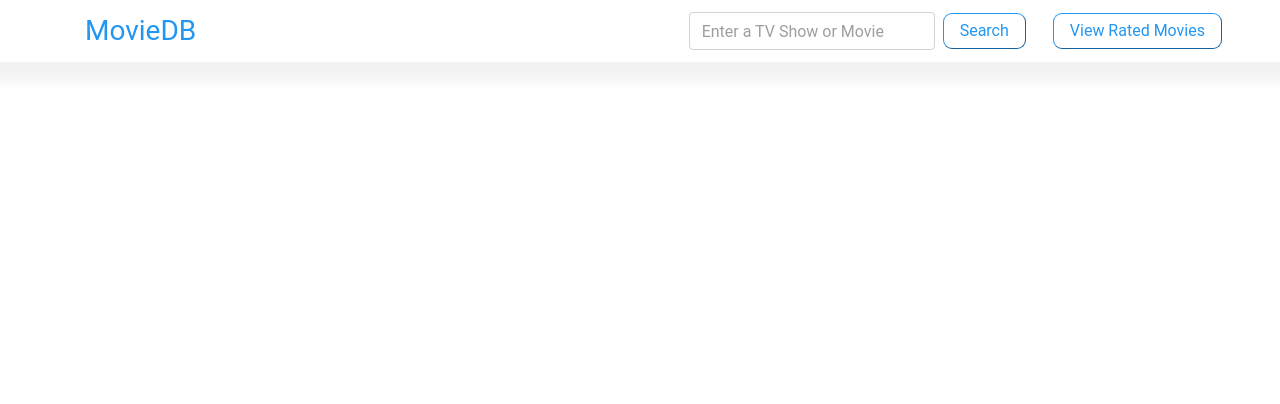
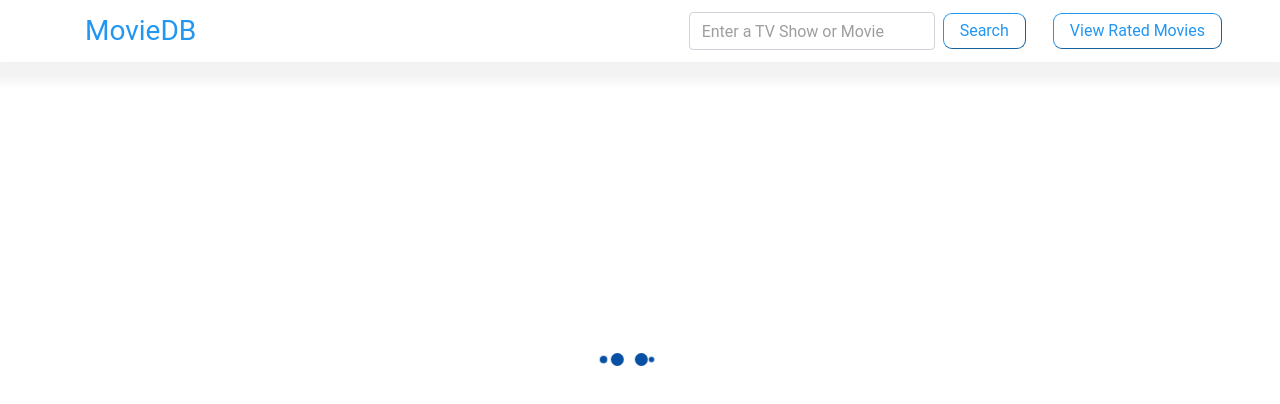
Before and after one commit to dineshdkr/MyMovieDb, an Angular app: page /movies in a window 1280 px wide. Shown: the top 404 px of the page. Built offline with nearby package versions, Linux system fonts and the light colour scheme.

Commit message:
Added loading-spinner

```diff
--- a/src/app/app.module.ts
+++ b/src/app/app.module.ts
@@ -10,6 +10,7 @@ import { MovieListComponent } from './movie/movie-list/movie-list.component';
 import { MovieDetailComponent } from './movie/movie-detail/movie-detail.component';
 import { MovieService } from './movie/movie.service';
 import { RatedMoviesComponent } from './movie/rated-movies/rated-movies.component';
+import { LoadingSpinnerComponent } from './loading-spinner/loading-spinner.component';
 
 @NgModule({
   declarations: [
@@ -17,7 +18,8 @@ import { RatedMoviesComponent } from './movie/rated-movies/rated-movies.componen
     HeaderComponent,
     MovieListComponent,
     MovieDetailComponent,
-    RatedMoviesComponent
+    RatedMoviesComponent,
+    LoadingSpinnerComponent
   ],
   imports: [
     BrowserModule,
--- /dev/null
+++ b/src/app/loading-spinner/loading-spinner.component.css
@@ -0,0 +1,63 @@
+.lds-ellipsis {
+    display: inline-block;
+    position: relative;
+    width: 80px;
+    height: 80px;
+}
+
+.lds-ellipsis div {
+    position: absolute;
+    top: 33px;
+    width: 13px;
+    height: 13px;
+    border-radius: 50%;
+    background: rgb(8, 80, 163);
+    animation-timing-function: cubic-bezier(0, 1, 1, 0);
+}
+
+.lds-ellipsis div:nth-child(1) {
+    left: 8px;
+    animation: lds-ellipsis1 0.6s infinite;
+}
+
+.lds-ellipsis div:nth-child(2) {
+    left: 8px;
+    animation: lds-ellipsis2 0.6s infinite;
+}
+
+.lds-ellipsis div:nth-child(3) {
+    left: 32px;
+    animation: lds-ellipsis2 0.6s infinite;
+}
+
+.lds-ellipsis div:nth-child(4) {
+    left: 56px;
+    animation: lds-ellipsis3 0.6s infinite;
+}
+
+@keyframes lds-ellipsis1 {
+    0% {
+        transform: scale(0);
+    }
+    100% {
+        transform: scale(1);
+    }
+}
+
+@keyframes lds-ellipsis3 {
+    0% {
+        transform: scale(1);
+    }
+    100% {
+        transform: scale(0);
+    }
+}
+
+@keyframes lds-ellipsis2 {
+    0% {
+        transform: translate(0, 0);
+    }
+    100% {
+        transform: translate(24px, 0);
+    }
+}
--- /dev/null
+++ b/src/app/loading-spinner/loading-spinner.component.ts
@@ -0,0 +1,8 @@
+import { Component } from '@angular/core';
+
+@Component({
+    selector: 'app-loading-spinner',
+    template: '<div class="lds-ellipsis" style="position: fixed;top: 40%;left: 46%;"><div></div><div></div><div></div><div></div></div>',
+    styleUrls: ['./loading-spinner.component.css']
+})
+export class LoadingSpinnerComponent { }
--- a/src/app/movie/movie-detail/movie-detail.component.html
+++ b/src/app/movie/movie-detail/movie-detail.component.html
@@ -1,5 +1,8 @@
 <!--Main layout-->
-<main class="mt-5 pt-4">
+<div *ngIf='isLoading'>
+    <app-loading-spinner></app-loading-spinner>
+</div>
+<main class="mt-5 pt-4" *ngIf='!isLoading'>
     <div class="container dark-grey-text mt-5">
         <!--Grid row-->
         <div class="row wow fadeIn">
--- a/src/app/movie/movie-detail/movie-detail.component.ts
+++ b/src/app/movie/movie-detail/movie-detail.component.ts
@@ -16,6 +16,8 @@ export class MovieDetailComponent implements OnInit {
   imageBasePath = environment.FILE_PATH;
   movie: Movie;
   id: string;
+
+  isLoading = false;
 
   rated = false;
 
@@ -48,15 +50,21 @@ export class MovieDetailComponent implements OnInit {
   ) { }
 
   ngOnInit(): void {
+    this.isLoading = true;
     this.route.params.subscribe(
       (params: Params) => {
         this.id = params.id;
         this.movieService.getMovie(this.id)
           .subscribe(
             data => {
+              this.isLoading = false;
               this.movie = data;
               this.imageBasePath += data.poster_path;
               console.log(this.movie);
+            },
+            error => {
+              this.isLoading = false;
+              console.log(error);
             }
           );
       }
--- a/src/app/movie/movie-list/movie-list.component.html
+++ b/src/app/movie/movie-list/movie-list.component.html
@@ -1,4 +1,8 @@
-<section class="text-center mb-4" style="position: relative; top: 60px;">
+<div *ngIf='isLoading'>
+    <app-loading-spinner></app-loading-spinner>
+</div>
+
+<section class="text-center mb-4" style="position: relative; top: 60px;" *ngIf="!isLoading">
 
     <!--Grid row-->
     <div class="row wow fadeIn">
--- a/src/app/movie/movie-list/movie-list.component.ts
+++ b/src/app/movie/movie-list/movie-list.component.ts
@@ -15,6 +15,8 @@ export class MovieListComponent implements OnInit {
 
   movies: Movie[];
 
+  isLoading = false;
+
   imageBasePath = environment.FILE_PATH;
 
   constructor(
@@ -23,15 +25,18 @@ export class MovieListComponent implements OnInit {
   ) { }
 
   ngOnInit(): void {
+    this.isLoading = true;
     this.route.queryParams.subscribe(
       (queryParam: Params) => {
         const search = queryParam.search;
         if (search) {
           this.movieService.getMovies(search).subscribe(
             data => {
+              this.isLoading = false;
               this.movies = data.results;
             },
             error => {
+              this.isLoading = false;
               console.log(error);
             }
           );
--- a/src/app/movie/rated-movies/rated-movies.component.html
+++ b/src/app/movie/rated-movies/rated-movies.component.html
@@ -1,4 +1,8 @@
-<section class="text-center mb-4" style="position: relative; top: 60px;">
+<div *ngIf='isLoading'>
+    <app-loading-spinner></app-loading-spinner>
+</div>
+
+<section class="text-center mb-4" *ngIf='!isLoading' style="position: relative; top: 60px;">
 
     <!--Grid row-->
     <div class="row wow fadeIn">
--- a/src/app/movie/rated-movies/rated-movies.component.ts
+++ b/src/app/movie/rated-movies/rated-movies.component.ts
@@ -12,6 +12,7 @@ import { MovieService } from '../movie.service';
 export class RatedMoviesComponent implements OnInit {
 
   ratedMovies: RatedMovies[];
+  isLoading = false;
   imageBasePath = environment.FILE_PATH;
 
   constructor(private movieService: MovieService) { }
@@ -23,13 +24,16 @@ export class RatedMoviesComponent implements OnInit {
       return;
     }
     const sessionId = session.guest_session_id;
+    this.isLoading = true;
     this.movieService.getRatedMovies(sessionId)
       .subscribe(
         data => {
+          this.isLoading = false;
           this.ratedMovies = data.results;
           console.log(this.ratedMovies);
         },
         error => {
+          this.isLoading = false;
           console.log(error);
         }
       );
```
